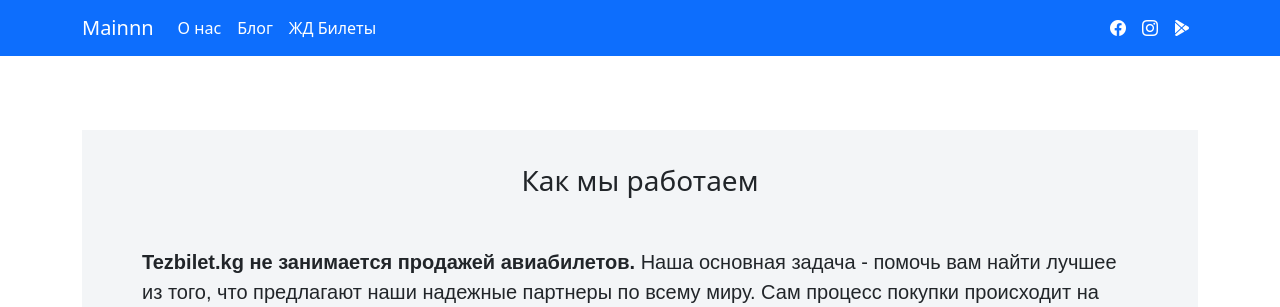
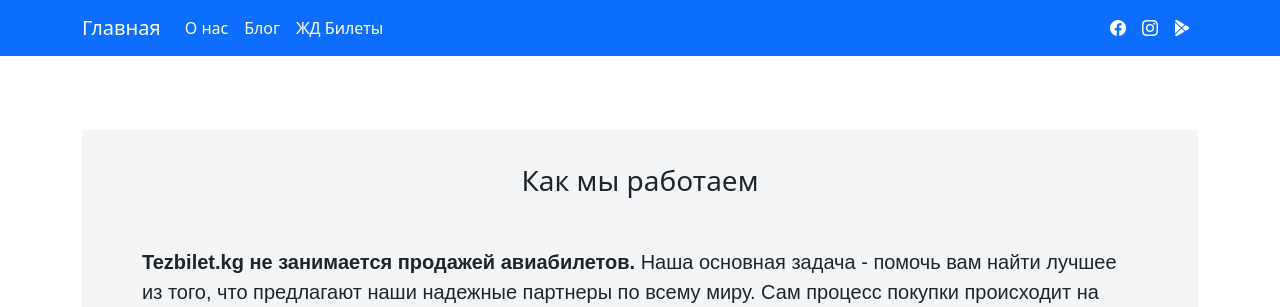
Before and after one commit to akhmadakhmedov/kassa, a Django app: page /about/ in a window 1280 px wide. Shown: the top 307 px of the page. Run offline with Django 5.2, Linux system fonts and the light colour scheme; some libraries are stand-ins or nearby versions.

Commit message:
Modify works well

```diff
--- a/templates/includes/navbar.html
+++ b/templates/includes/navbar.html
@@ -1,7 +1,7 @@
 <nav class="navbar navbar-expand-lg navbar navbar-dark bg-primary">
 
   <div class="container">
-    <a class="navbar-brand" href="{% url 'index' %}">Mainnn</i></a>
+    <a class="navbar-brand" href="{% url 'index' %}">Главная</i></a>
     <button class="navbar-toggler" type="button" data-bs-toggle="collapse" data-bs-target="#navbarNavDropdown" aria-controls="navbarNavDropdown" aria-expanded="false" aria-label="Toggle navigation">
       <span class="navbar-toggler-icon"></span>
     </button>
```
